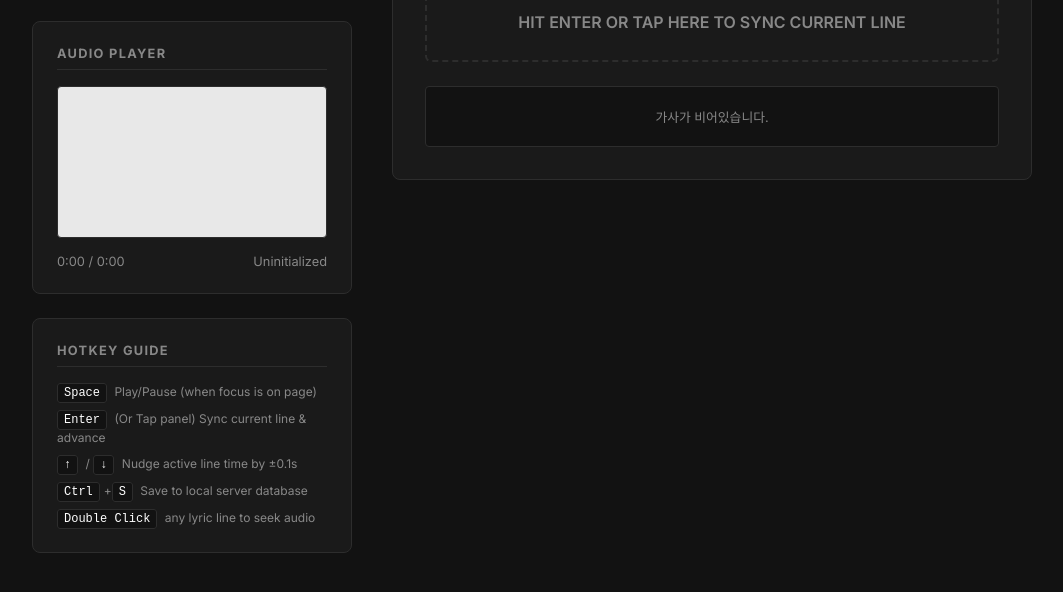
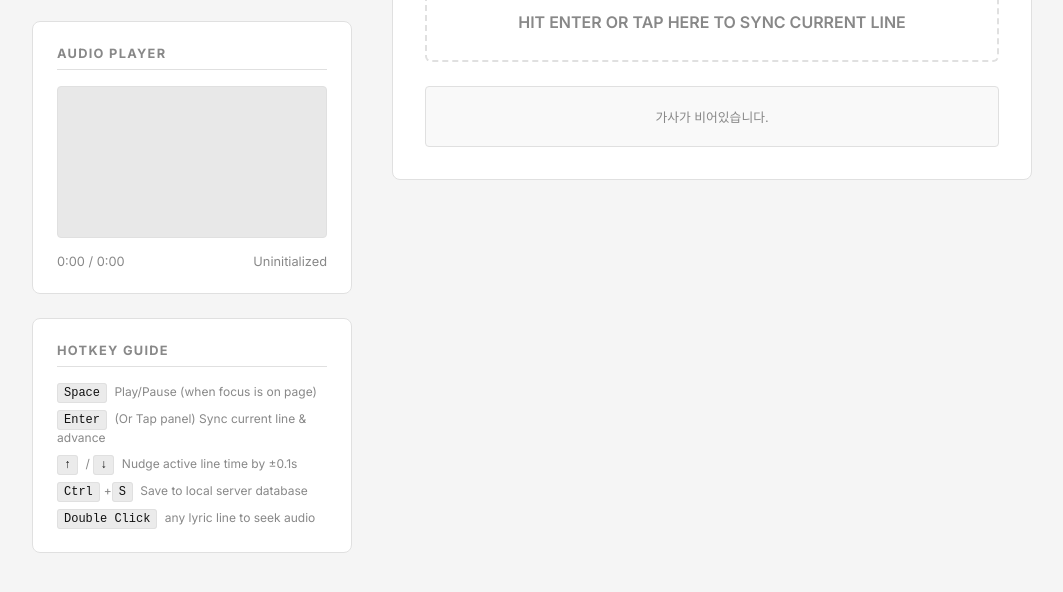
Before and after one commit to dev-artic/official_website, a plain HTML site: page deus-ex-machina/editor.html in a window 1280 px wide. Shown: the part 270-862 px from the top of the page, without its empty margins (108-1171 px from the left). Drawn offline with Linux system fonts and the light colour scheme; no server answers.

Commit message:
fix(editor): apply white/light theme (CSS vars + hardcoded dark values)

```diff
--- a/deus-ex-machina/editor.html
+++ b/deus-ex-machina/editor.html
@@ -11,12 +11,12 @@
 
   <style>
     :root {
-      --bg-primary: #121212;
-      --bg-card: #1A1A1A;
-      --border-color: #2D2D2D;
-      --text-primary: #FFFFFF;
+      --bg-primary: #F5F5F5;
+      --bg-card: #FFFFFF;
+      --border-color: #E0E0E0;
+      --text-primary: #111111;
       --text-muted: #888888;
-      --accent: #E5E5E5;
+      --accent: #333333;
       --accent-active: #10B981;
       --accent-danger: #EF4444;
       --font-sans: 'Inter', -apple-system, BlinkMacSystemFont, "Segoe UI", Roboto, sans-serif;
@@ -156,7 +156,7 @@
     }
 
     .guide-list kbd {
-      background-color: var(--bg-primary);
+      background-color: #EBEBEB;
       border: 1px solid var(--border-color);
       border-radius: 3px;
       padding: 2px 6px;
@@ -240,7 +240,7 @@
       overflow-y: auto;
       border: 1px solid var(--border-color);
       border-radius: 4px;
-      background-color: var(--bg-primary);
+      background-color: #F9F9F9;
       display: flex;
       flex-direction: column;
     }
```
